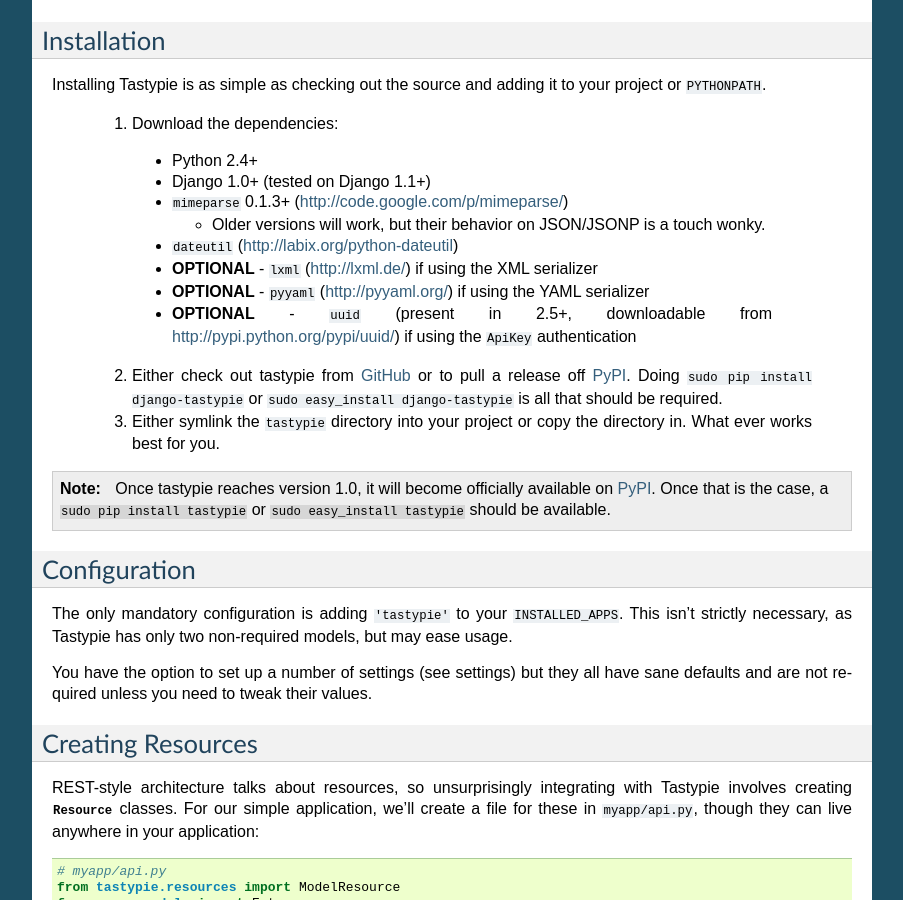
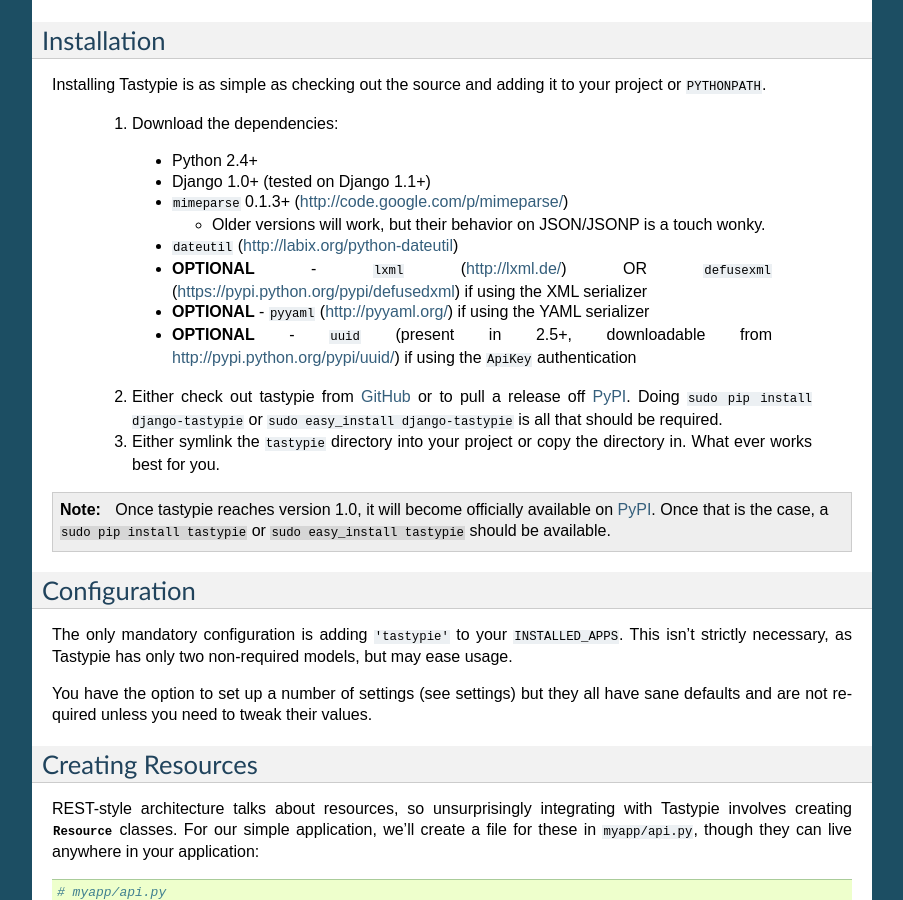
Before and after one commit to django-tastypie/django-tastypie, a Sphinx documentation site: the page built from docs/tutorial.rst, in a window 1280 px wide and 900 px high, scrolled down 746 px. Shown: the whole window, without its empty margins (198-1101 px from the left). Built offline with Sphinx 7.4.7, drawn with Linux system fonts in a browser that asks for light colours; pages that are not in the unit, such as notebooks, are missing from menus.

Commit message:
added defusexml to optional serializers
Modified tutorial to also include the defusexml serializer as a possible option. Should provide some consistency with the readme.

```diff
--- a/docs/tutorial.rst
+++ b/docs/tutorial.rst
@@ -66,7 +66,7 @@
       * Older versions will work, but their behavior on JSON/JSONP is a touch wonky.
 
     * ``dateutil`` (http://labix.org/python-dateutil)
-    * **OPTIONAL** - ``lxml`` (http://lxml.de/) if using the XML serializer
+    * **OPTIONAL** - ``lxml`` (http://lxml.de/) OR ``defusexml`` (https://pypi.python.org/pypi/defusedxml) if using the XML serializer
     * **OPTIONAL** - ``pyyaml`` (http://pyyaml.org/) if using the YAML serializer
     * **OPTIONAL** - ``uuid`` (present in 2.5+, downloadable from
       http://pypi.python.org/pypi/uuid/) if using the ``ApiKey`` authentication
```
